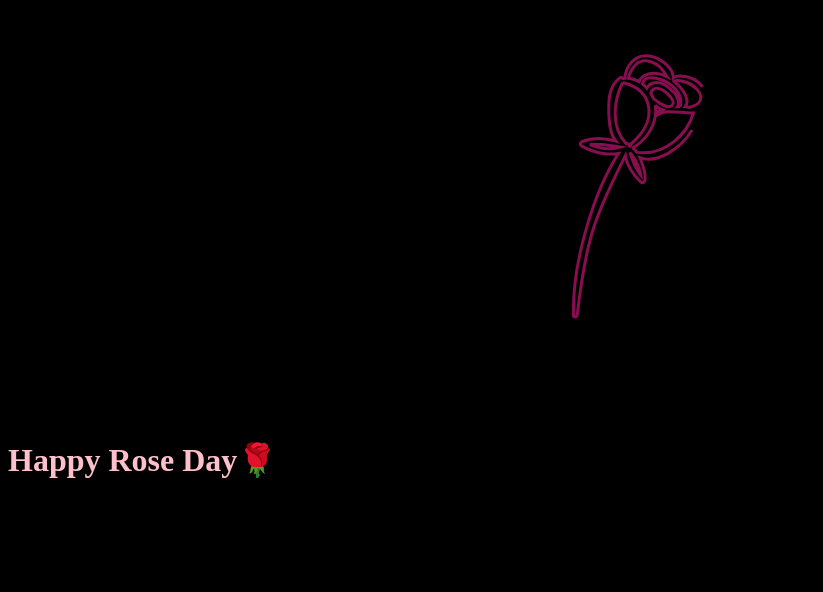
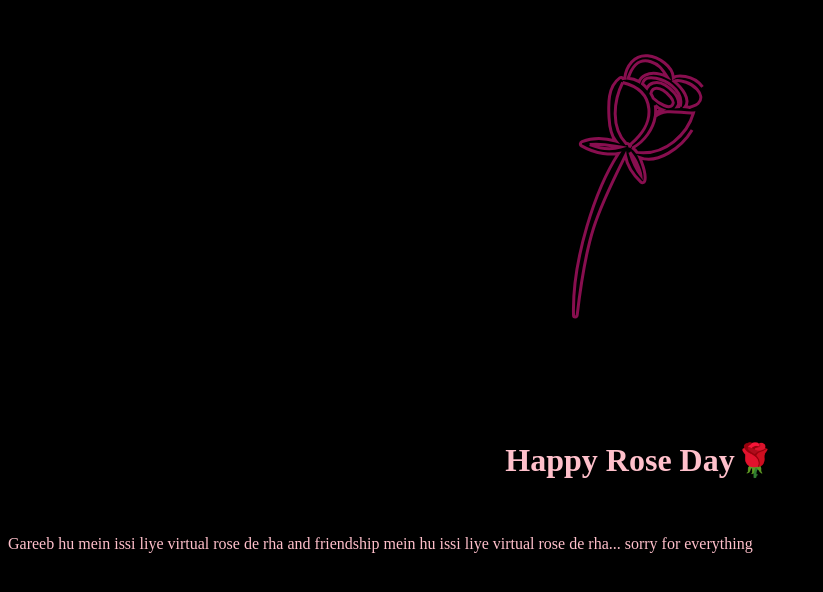
Before and after one commit to Swastik2399/roseday-byswastik, a plain HTML site: page wait.html in a window 1280 px wide. Shown: the whole page, without its empty margins (0-823 px from the left). Drawn offline with Linux system fonts and the light colour scheme.

Commit message:
wait.html

```diff
--- a/wait.html
+++ b/wait.html
@@ -7,7 +7,10 @@
 	<style>
 		h1 {
 			color: pink;
-			text-align: centre;
+			text-align: center;
+		}
+		p {
+			color: pink;
 		}
 	</style>
 
@@ -58,6 +61,8 @@
 	<br>
 	<br>
 	<h1> Happy Rose Day🌹</h1>
+	<br>
+	<p>Gareeb hu mein issi liye virtual rose de rha and friendship mein hu issi liye virtual rose de rha... sorry for everything</p>
 
 
 </body>
```
